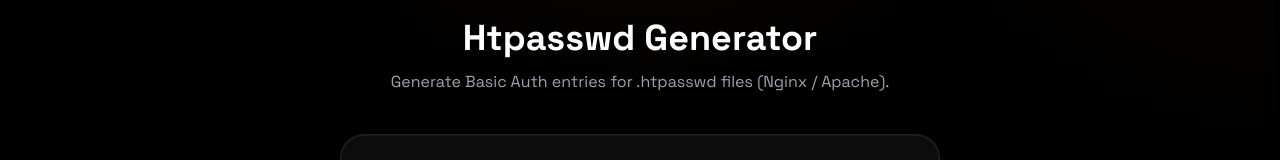
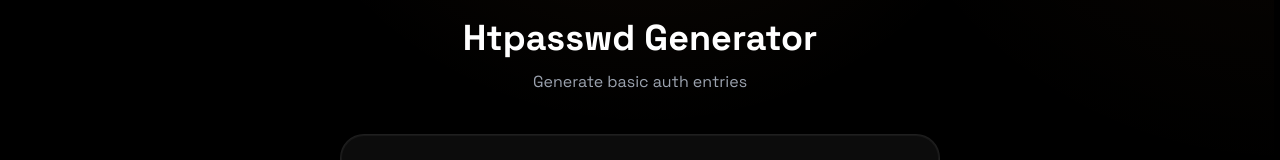
Before and after one commit to dailydevtools/Daily-Dev-Tools, a Next.js app: page /en/tools/htpasswd-generator in a window 1280 px wide. Shown: the part 280-440 px from the top of the page. Built offline with nearby package versions, Linux system fonts and the light colour scheme; no server answers.

Commit message:
Localize Htpasswd Generator titles and descriptions

```diff
--- a/app/[locale]/tools/htpasswd-generator/Client.tsx
+++ b/app/[locale]/tools/htpasswd-generator/Client.tsx
@@ -11,6 +11,7 @@
 import LiquidSelect from "../../../components/ui/LiquidSelect";
 
 export default function HtpasswdGeneratorClient() {
+    const tTools = useTranslations('Tools');
     const t = useTranslations('HtpasswdGenerator');
     const [user, setUser] = useState("admin");
     const [pass, setPass] = useState("");
@@ -37,8 +38,8 @@
                 <div className="max-w-[600px] mx-auto">
 
                     <ToolPageHeader
-                        title="Htpasswd Generator"
-                        description="Generate Basic Auth entries for .htpasswd files (Nginx / Apache)."
+                        title={tTools('htpasswd-generator.name')}
+                        description={tTools('htpasswd-generator.description')}
                         icon={<Lock size={28} className="text-[#fb923c]" />}
                     />
 
```
